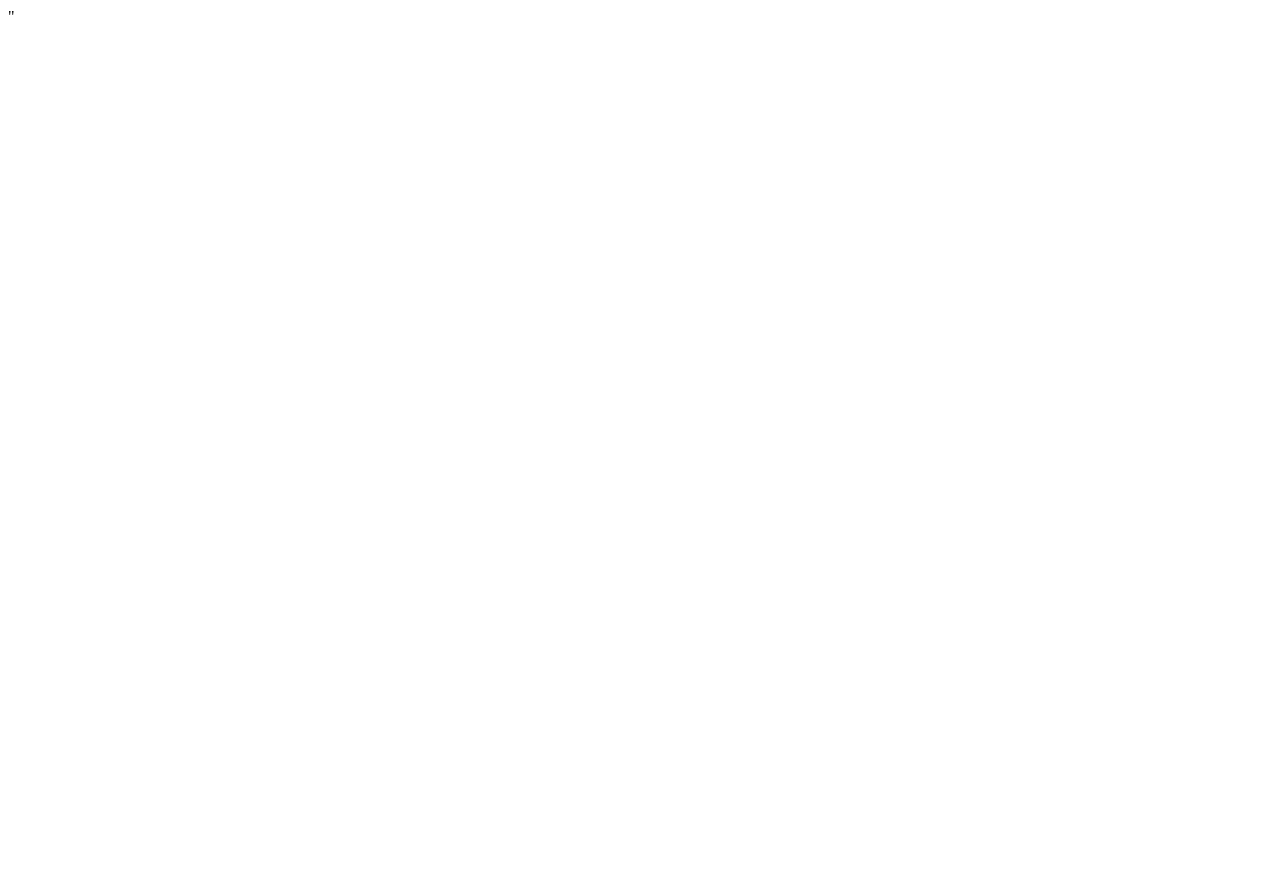
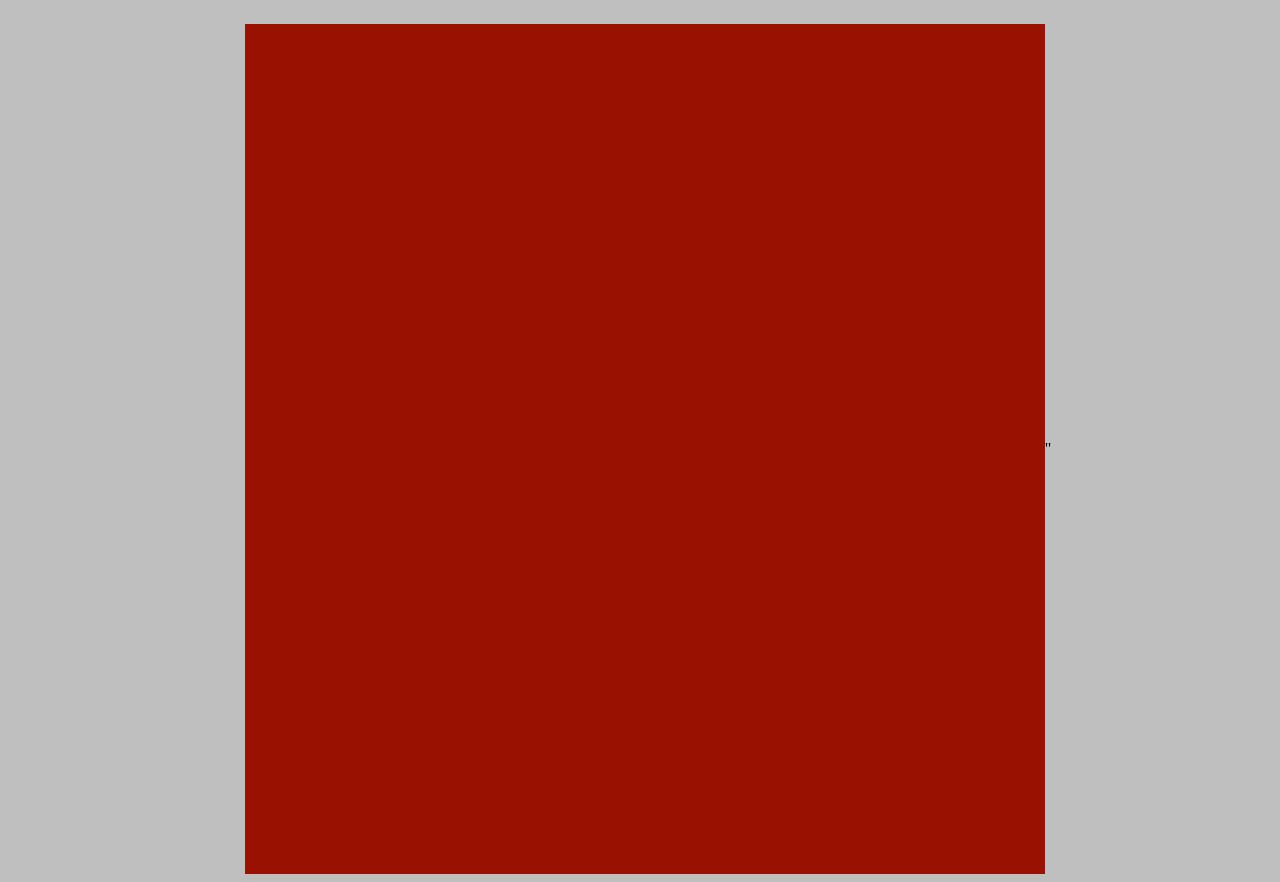
Before and after one commit to HasanKonty/etchASketch, a plain HTML site: page index.html in a window 1280 px wide. Before the commit the page ends 800 px from the top, so only its background shows below. Drawn offline with Linux system fonts and the light colour scheme.

Commit message:
make styles

```diff
--- a/index.html
+++ b/index.html
@@ -11,7 +11,7 @@
 
     <div class="container">
         <div class="sketch-container">
-            <div class="sketch=screen">
+            <div class="sketch-screen">
 
             </div>
         </div>"
--- a/style.css
+++ b/style.css
@@ -0,0 +1,30 @@
+html{
+    margin:0;
+    padding:0;
+}
+
+body{
+    background-color:#7d7d7d7d;
+    display: flex;
+    flex-direction: column;
+    height: 100mvh;
+    width: 100%;
+}
+
+.container {
+    display: flex;
+    justify-content: center;
+    align-items: center;
+    margin-top:16px;
+}
+
+.sketch-container{
+    display:flex;
+    justify-content: center;
+    width: 800px;
+    height: 800px;
+    background-color: #991101;
+    padding-top: 50px;
+}
+
+.sketch-screen
```
